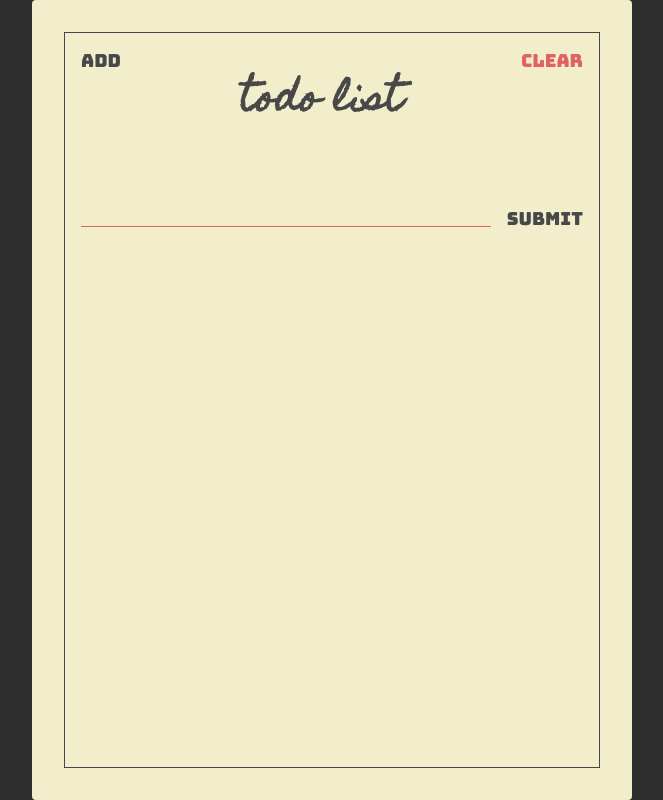
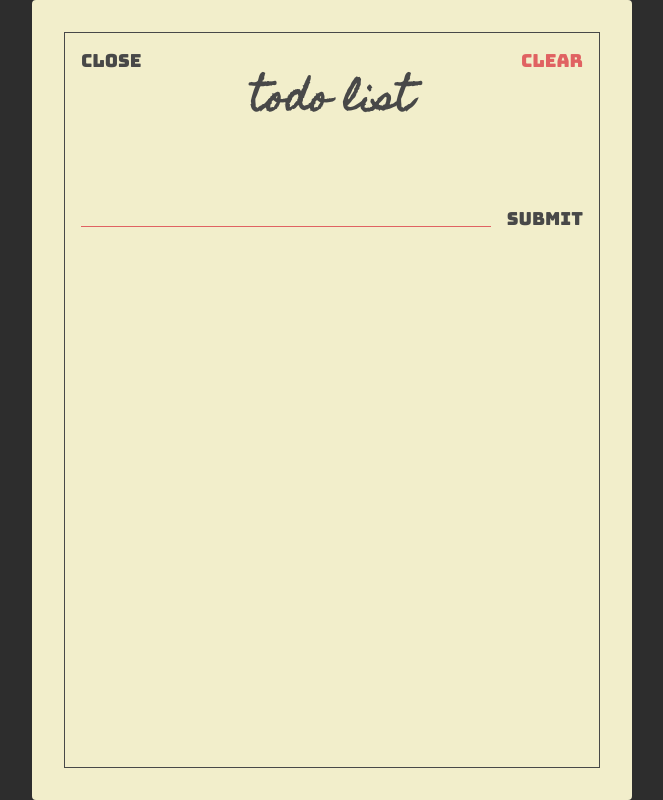
Before and after one commit to marksterben/react-course, a React (Create React App) app: page / in a window 1280 px wide. Both pictures are taken after a click on the button "Add". Shown: the whole page, without its empty margins (308-971 px from the left). Built offline with nearby package versions, Linux system fonts and the light colour scheme.

Commit message:
create limit for form character

```diff
--- a/package.json
+++ b/package.json
@@ -11,7 +11,7 @@
     "prop-types": "15.7.2",
     "react": "17.0.1",
     "react-dom": "17.0.1",
-    "react-scripts": "4.0.0"
+    "react-scripts": "4.0.3"
   },
   "devDependencies": {
     "typescript": "4.1.3"
--- a/src/components/Header.jsx
+++ b/src/components/Header.jsx
@@ -1,11 +1,11 @@
 import PropTypes from "prop-types";
 import React from "react";
 
-const Header = ({ showFormToggle }) => {
+const Header = ({ showFormToggle, showForm }) => {
   return (
     <section className="header">
       <button className="header-btn main-black-color" onClick={showFormToggle}>
-        Add
+        {showForm ? "Close" : "Add"}
       </button>
       <h1 className="header-title">todo list</h1>
       <button className="header-btn main-red-color">Clear</button>
@@ -14,7 +14,8 @@ const Header = ({ showFormToggle }) => {
 };
 
 Header.propTypes = {
-  showFormToggle: PropTypes.func.isRequired
+  showFormToggle: PropTypes.func.isRequired,
+  showForm: PropTypes.bool.isRequired
 };
 
 export default Header;
--- a/src/components/TodoForm.jsx
+++ b/src/components/TodoForm.jsx
@@ -24,7 +24,13 @@ const TodoForm = ({ addTodo, showForm }) => {
             type="text"
             className="add-input"
             value={value}
-            onChange={(e) => setValue(e.target.value)}
+            onChange={(e) => {
+              if (e.target.value.length > 40) {
+                alert("Jumlah karakter maksimal 40");
+                return;
+              }
+              setValue(e.target.value);
+            }}
           />
           <button className="add-btn main-black-color">Submit</button>
         </form>
--- a/src/pages/TodoList.jsx
+++ b/src/pages/TodoList.jsx
@@ -18,7 +18,7 @@ const TodoList = () => {
 
   return (
     <Paper>
-      <Header showFormToggle={showFormToggle} />
+      <Header showFormToggle={showFormToggle} showForm={showForm} />
       <TodoForm addTodo={addTodo} showForm={showForm} />
       <Todos todos={todos} />
     </Paper>
```
